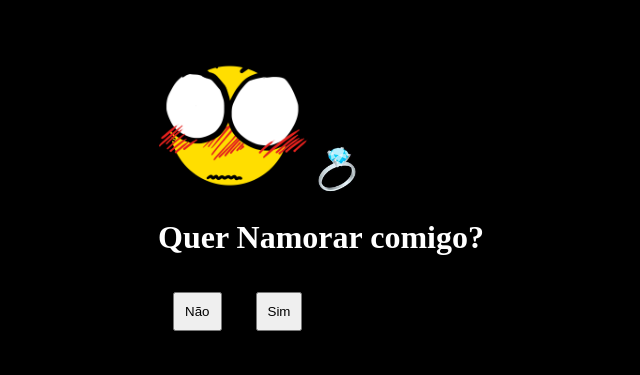
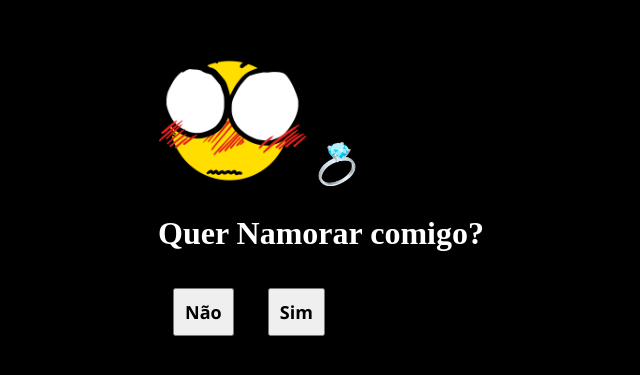
Before and after one commit to EduardoTCasagrande/pdd, a plain HTML site: page index.html in a window 1280 px wide. Shown: the part 213-588 px from the top of the page, without its empty margins (319-959 px from the left). Drawn offline with Linux system fonts and the light colour scheme.

Commit message:
Update index.html

```diff
--- a/index.html
+++ b/index.html
@@ -26,6 +26,9 @@
       margin: 15px;
       position: relative;
       padding: 10px;
+      font-size: 18px;
+      font-family: 'Segoe UI', Tahoma, Geneva, Verdana, sans-serif;
+      font-weight: bold;
     }
     img{
         width: 150px;
```
